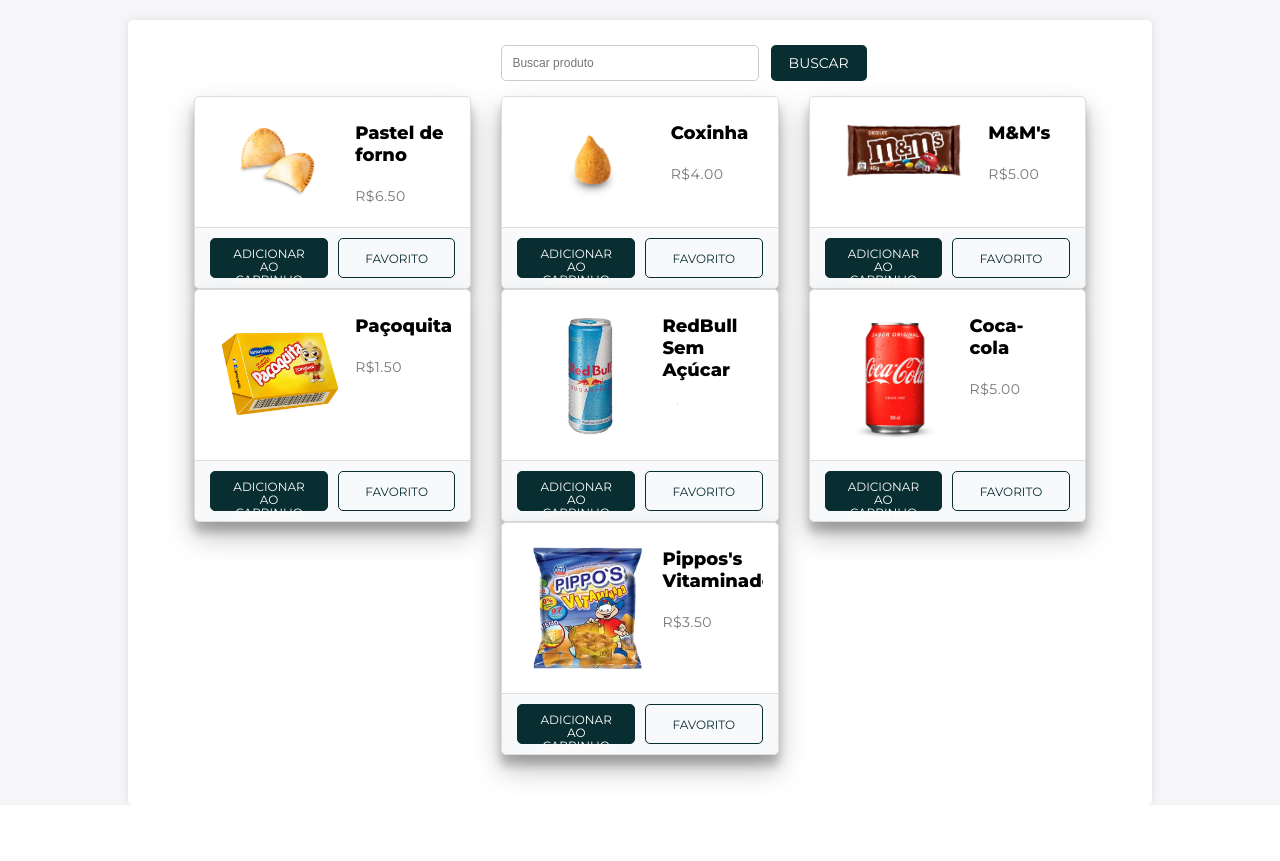
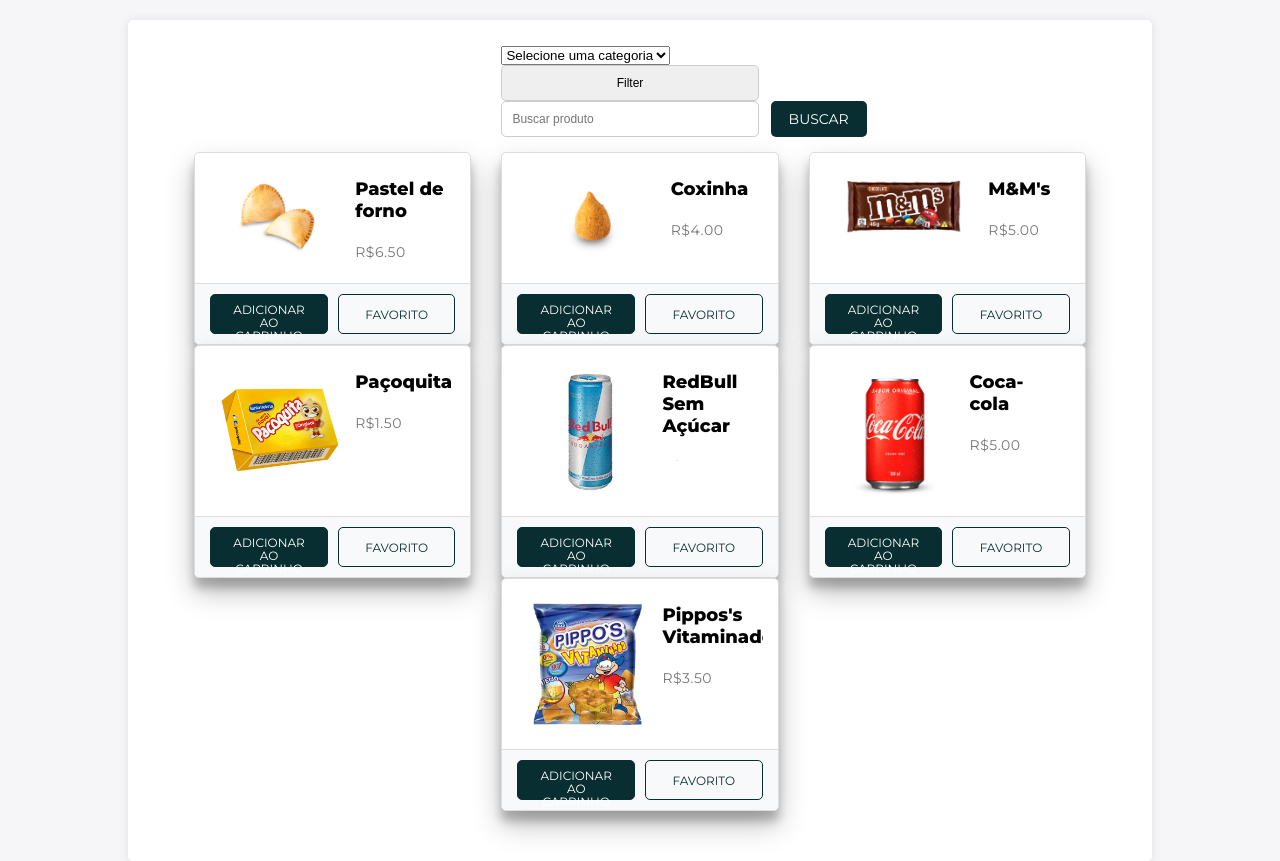
Before and after one commit to theomilll/CLEO, a Django app: page /home/ in a window 1280 px wide. Shown: the part 269-1130 px from the top of the page. Before the commit the page ends 1074 px from the top, so only its background shows below. Run offline with Django 4.2, Linux system fonts and the light colour scheme; a user stored in the database is signed in; data comes from the database, SQL or seed files in the repository; both versions use the stored data as it was after the commit.

Commit message:
adicionando html e correçao da views da funçao de categorias

```diff
--- a/main/views.py
+++ b/main/views.py
@@ -49,13 +49,17 @@ def login(request):
 def catalog(request):
     pesquisa = request.GET.get('search', '')
     categoria = request.GET.get('categoria', '')
-    if categoria:
-       food_product = FoodProduct.objects.filter(categoria__name=categoria)
+    if pesquisa:
+        food_product = FoodProduct.objects.filter(name__icontains=pesquisa)
+    elif categoria:
+        food_product = FoodProduct.objects.filter(categoria__categoria=categoria)
     else:
-        food_product = FoodProduct.objects.filter(name__icontains=pesquisa)
+        food_product = FoodProduct.objects.all()
 
     todas_categorias = Categoria.objects.all()
     return render(request, 'catalog.html', {'food_products': food_product, 'todas_categorias': todas_categorias})
+
+
 
 @login_required(login_url='login')
 def add_to_cart(request, product_id):
--- a/templates/catalog.html
+++ b/templates/catalog.html
@@ -36,19 +36,24 @@
         <div class="top-bar">
         <h1 class="text-center my-5">Catálogo de Comidas</h1>
         </div>
-
         <div class="container_catalog">
             <div class="row_searchbar mb-4">
                 <div class="col-md-4">
                     <div class="search-container">
                         <form method="get" action="{% url 'home' %}">
+                                <select name="categoria">
+                                  <option value="">Selecione uma categoria</option>
+                                  {% for categoria in todas_categorias %}
+                                  <option value="{{ categoria.categoria }}">{{ categoria.categoria }}</option>
+                                  {% endfor %}
+                                </select>
+                                <input type="submit" value="Filter">
                             <input class="search-input" type="search" name="search" placeholder="Buscar produto" value="{{ request.GET.search }}">
                             <button id="btn-busca" type="submit">BUSCAR</button>
                         </form>
                     </div>
                 </div>
             </div>
-
             <div class="row">
                 {% for product in food_products %}
                     <div class="col-md-4 mb-4">
```
Also changed, not shown: db.sqlite3.
